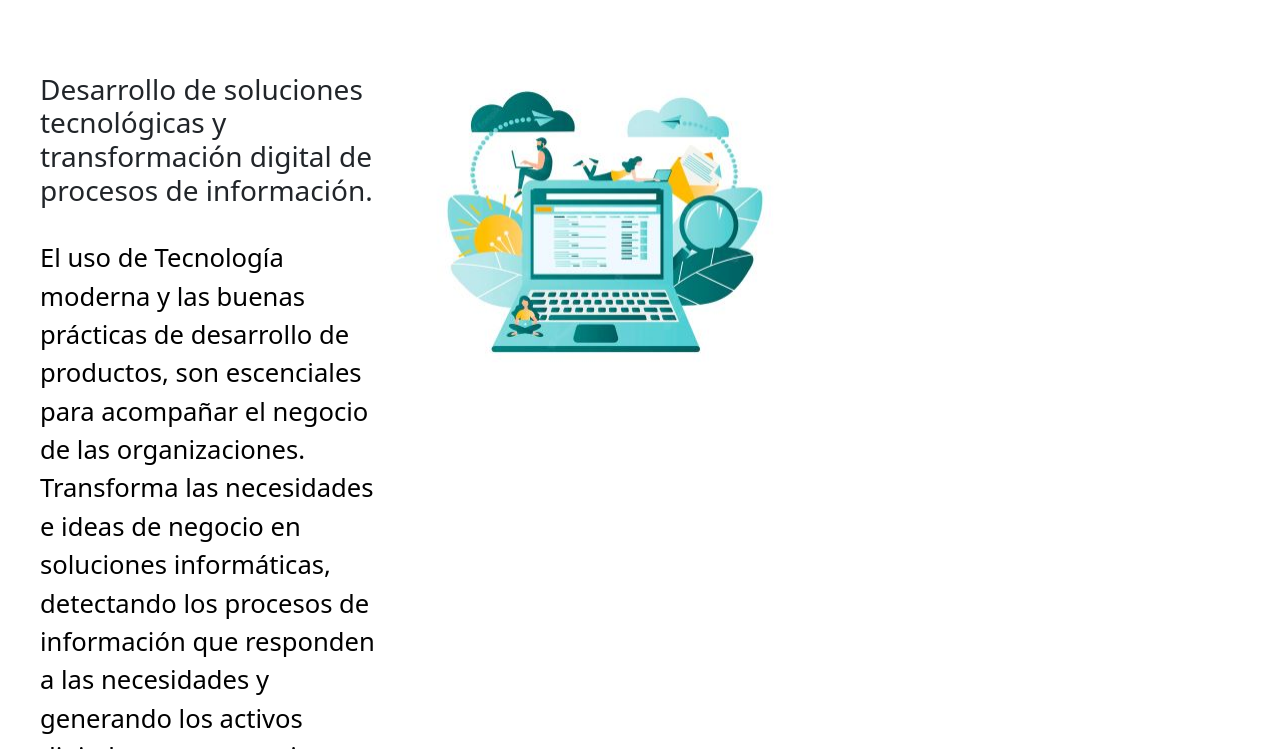
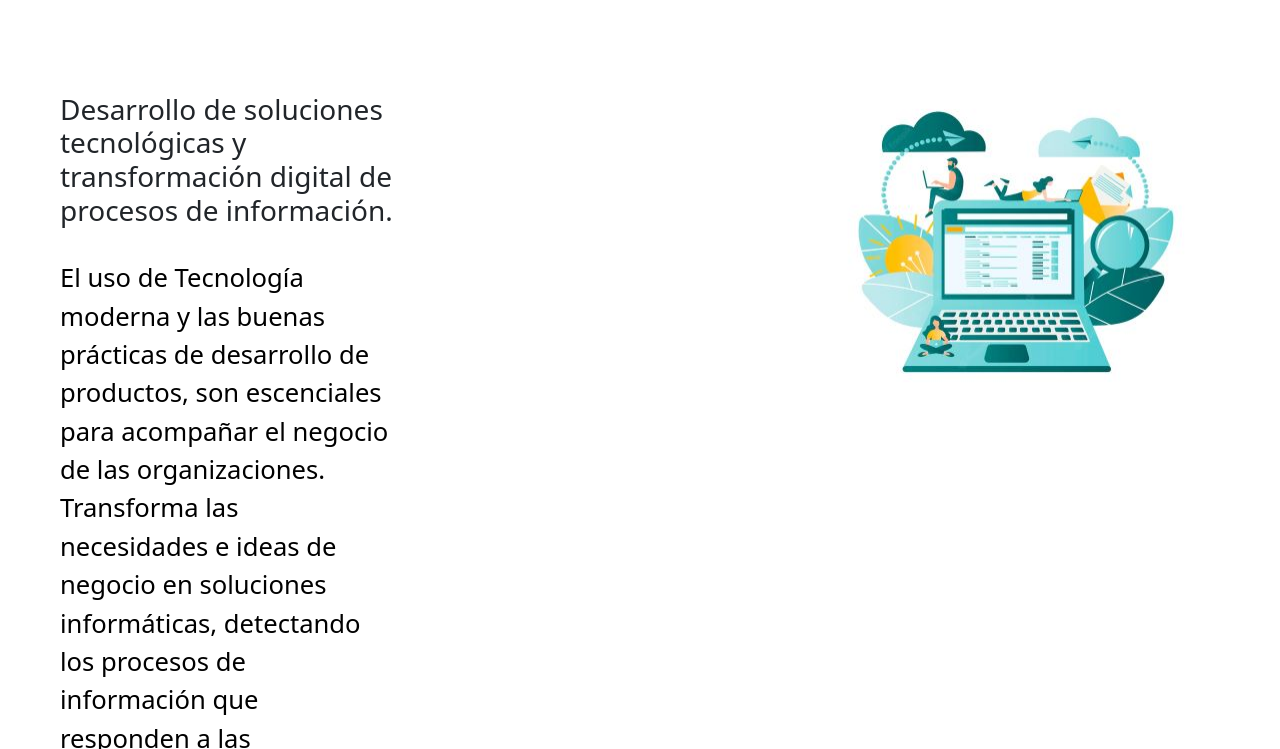
Before and after one commit to FrancisTenaglia/PF-Tenaglia, a website: page secciones/desarrollo.html in a window 1280 px wide. Shown: the part 431-1180 px from the top of the page. Drawn offline with nearby package versions, Linux system fonts and the light colour scheme.

Commit message:
Arreglitos

```diff
--- a/secciones/desarrollo.html
+++ b/secciones/desarrollo.html
@@ -59,14 +59,14 @@
         <p>Desarrollo<br>Gestión<br>Automatización<br>Integración<br>Crecimiento</p>
       </div>
       <div class="cindex">
-        <div class="seccioni2">
+        <div class="seccionindex2">
           <h3>
             Desarrollo de soluciones tecnológicas y transformación digital de procesos de información.
           </h3><br>
           <p class="p1-juegos">El uso de Tecnología moderna y las buenas prácticas de desarrollo de productos, son escenciales para acompañar el negocio de las organizaciones. <br> Transforma las necesidades e ideas de negocio en soluciones informáticas, detectando los procesos de información que responden a las necesidades y generando los activos digitales que se requieren
           </p>
         </div>
-        <div class="seccioni3">
+        <div class="seccionindex3">
           <img class="imgseccion2" src="../fotos/imgen.jpg" alt="">
         </div>
       </div>
```
Also changed, not shown: secciones/innovacion.html (+1 -1 lines).
